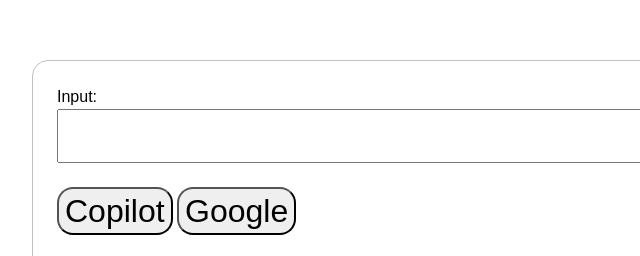
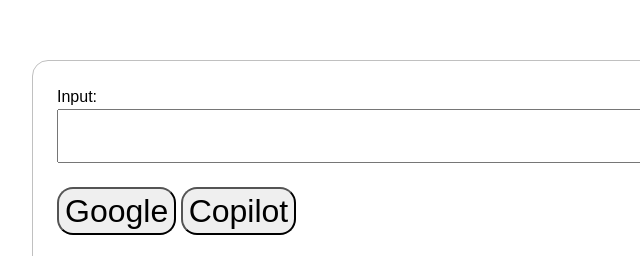
Before and after one commit to customsearch/customsearch.github.io, a plain HTML site: page index.html in a window 1280 px wide. Shown: the part 115-371 px from the top of the page, 263-903 px from the left. Drawn offline with Linux system fonts and the light colour scheme.

Commit message:
Update index.html

```diff
--- a/index.html
+++ b/index.html
@@ -19,8 +19,8 @@
                 <input id="Input" style="width:100%; height:3rem; font-size:2rem;">
                 <div>&nbsp;</div>
 
-                <button id="Copilot-Btn" class="big-btn">Copilot</button>
-                <button id="Google-Btn" class="big-btn">Google</button><br><br>
+                <button id="Google-Btn" class="big-btn">Google</button>
+                <button id="Copilot-Btn" class="big-btn">Copilot</button><br><br>
 
                 <button id="Camdict-Btn">Cam Dict</button>
                 <button id="Itaverbs-Btn">Italian Verbs</button>
```
